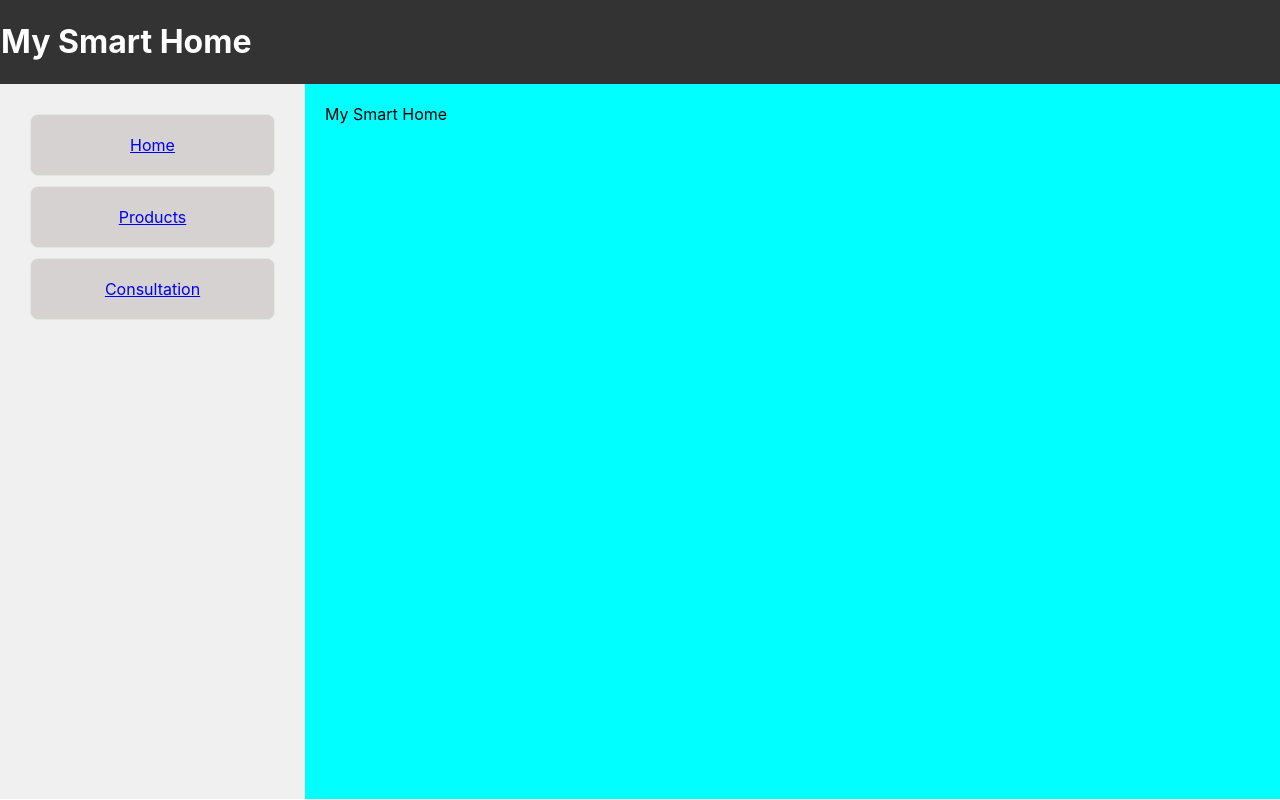
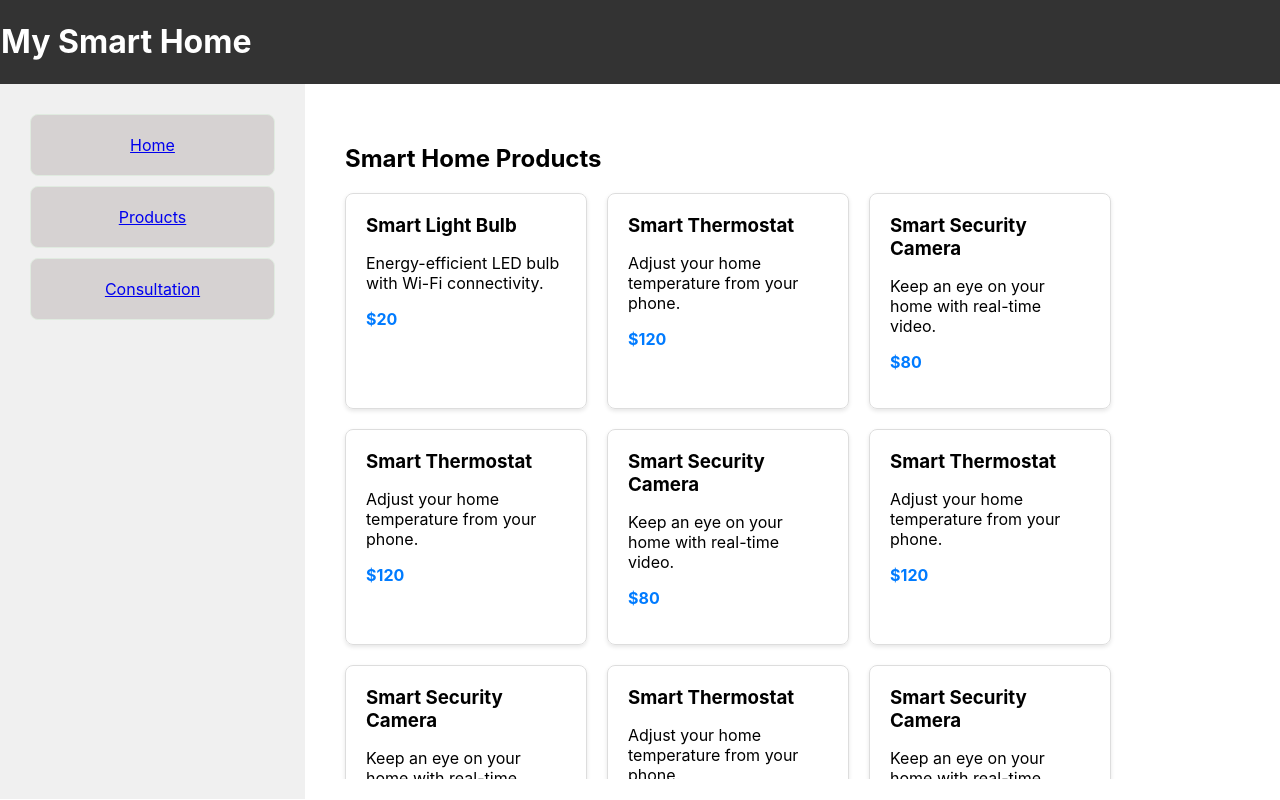
Before and after one commit to tusharchemate/my-smart-home-ui-app, a React (Create React App) app: page /products in a window 1280 px wide. Built offline with nearby package versions, Linux system fonts and the light colour scheme.

Commit message:
Added product in the app

```diff
--- a/src/App.css
+++ b/src/App.css
@@ -23,6 +23,5 @@ header {
 .content {
   flex: 1;
   padding: 20px;
-  background-color: aqua;
   display: flex;
 }
--- a/src/components/containers/MainContainer.jsx
+++ b/src/components/containers/MainContainer.jsx
@@ -10,6 +10,7 @@ import Login from "../auth/Login";
 import Register from "../auth/Register";
 import { useEffect, useState } from "react";
 import LeftSidebar from "../common/LeftSideBar";
+import Products from "../products";
 
 const MainContainer = () => {
   const [isLoggedIn, setIsLoggedIn] = useState(true); // Set to true for testing
@@ -41,7 +42,7 @@ const MainContainer = () => {
             <Routes>
               {/*Dynamically render route based on selectedRoute */}
               <Route path="/" element={<Home />} />
-              <Route path="/products" element={<Header />} />
+              <Route path="/products" element={<Products />} />
               <Route path="/register" element={<Register />} />
               <Route path="*" element={<Navigate to="/" />} />
             </Routes>
--- a/src/components/dashboard/Home.jsx
+++ b/src/components/dashboard/Home.jsx
@@ -1,5 +1,45 @@
+import "./index.css";
+
+import React from "react";
+
 const Home = () => {
-  return <div>Home</div>;
+  return (
+    <div className="home-container">
+      <div className="welcome-section">
+        <h2>Welcome, Tushar!</h2>
+      </div>
+      <div className="status-section">
+        <h3>System Status</h3>
+        <div className="status-cards">
+          <div className="status-card">
+            <h4>Security System</h4>
+            <p>Status: Armed</p>
+          </div>
+          <div className="status-card">
+            <h4>Temperature</h4>
+            <p>Current: 72°F</p>
+          </div>
+          <div className="status-card">
+            <h4>Lights</h4>
+            <p>Status: Off</p>
+          </div>
+        </div>
+      </div>
+      <div className="activity-section">
+        <h3>Recent Activities</h3>
+        <ul>
+          <li>Door locked at 8:00 PM</li>
+          <li>Living room lights turned off at 9:00 PM</li>
+          <li>Thermostat set to 72°F at 7:30 AM</li>
+        </ul>
+      </div>
+      <div className="actions-section">
+        <h3>Quick Actions</h3>
+        <button>Turn Off All Lights</button>
+        <button>Lock All Doors</button>
+      </div>
+    </div>
+  );
 };
 
 export default Home;
--- /dev/null
+++ b/src/components/dashboard/index.css
@@ -0,0 +1,39 @@
+.home-container {
+  padding: 20px;
+}
+
+.welcome-section {
+  margin-bottom: 20px;
+}
+
+.status-section,
+.activity-section,
+.actions-section {
+  margin-bottom: 20px;
+}
+
+.status-cards {
+  display: flex;
+  gap: 20px;
+}
+
+.status-card {
+  padding: 10px;
+  border: 1px solid #eee8e8;
+  border-radius: 8px;
+  width: 250px;
+}
+
+.actions-section button {
+  margin-right: 10px;
+  padding: 10px 15px;
+  border: none;
+  background-color: #007bff;
+  color: white;
+  border-radius: 5px;
+  cursor: pointer;
+}
+
+.actions-section button:hover {
+  background-color: #0056b3;
+}
--- /dev/null
+++ b/src/components/products/index.css
@@ -0,0 +1,27 @@
+.products-container {
+  padding: 20px;
+  overflow: auto;
+}
+
+.product-list {
+  display: flex;
+  gap: 20px;
+  flex-wrap: wrap;
+}
+
+.product-card {
+  border: 1px solid #ddd;
+  border-radius: 8px;
+  padding: 20px;
+  width: 200px;
+  box-shadow: 0 2px 4px rgba(0, 0, 0, 0.1);
+}
+
+.product-card h3 {
+  margin: 0 0 10px 0;
+}
+
+.product-card .price {
+  color: #007bff;
+  font-weight: bold;
+}
--- /dev/null
+++ b/src/components/products/index.jsx
@@ -0,0 +1,259 @@
+import React from "react";
+import "./index.css";
+
+const Products = () => {
+  // Example product data
+  const products = [
+    {
+      id: 1,
+      name: "Smart Light Bulb",
+      description: "Energy-efficient LED bulb with Wi-Fi connectivity.",
+      price: "$20",
+    },
+    {
+      id: 2,
+      name: "Smart Thermostat",
+      description: "Adjust your home temperature from your phone.",
+      price: "$120",
+    },
+    {
+      id: 3,
+      name: "Smart Security Camera",
+      description: "Keep an eye on your home with real-time video.",
+      price: "$80",
+    },
+    {
+      id: 2,
+      name: "Smart Thermostat",
+      description: "Adjust your home temperature from your phone.",
+      price: "$120",
+    },
+    {
+      id: 3,
+      name: "Smart Security Camera",
+      description: "Keep an eye on your home with real-time video.",
+      price: "$80",
+    },
+    {
+      id: 2,
+      name: "Smart Thermostat",
+      description: "Adjust your home temperature from your phone.",
+      price: "$120",
+    },
+    {
+      id: 3,
+      name: "Smart Security Camera",
+      description: "Keep an eye on your home with real-time video.",
+      price: "$80",
+    },
+    {
+      id: 2,
+      name: "Smart Thermostat",
+      description: "Adjust your home temperature from your phone.",
+      price: "$120",
+    },
+    {
+      id: 3,
+      name: "Smart Security Camera",
+      description: "Keep an eye on your home with real-time video.",
+      price: "$80",
+    },
+    {
+      id: 2,
+      name: "Smart Thermostat",
+      description: "Adjust your home temperature from your phone.",
+      price: "$120",
+    },
+    {
+      id: 3,
+      name: "Smart Security Camera",
+      description: "Keep an eye on your home with real-time video.",
+      price: "$80",
+    },
+    {
+      id: 2,
+      name: "Smart Thermostat",
+      description: "Adjust your home temperature from your phone.",
+      price: "$120",
+    },
+    {
+      id: 3,
+      name: "Smart Security Camera",
+      description: "Keep an eye on your home with real-time video.",
+      price: "$80",
+    },
+    {
+      id: 2,
+      name: "Smart Thermostat",
+      description: "Adjust your home temperature from your phone.",
+      price: "$120",
+    },
+    {
+      id: 3,
+      name: "Smart Security Camera",
+      description: "Keep an eye on your home with real-time video.",
+      price: "$80",
+    },
+    {
+      id: 2,
+      name: "Smart Thermostat",
+      description: "Adjust your home temperature from your phone.",
+      price: "$120",
+    },
+    {
+      id: 3,
+      name: "Smart Security Camera",
+      description: "Keep an eye on your home with real-time video.",
+      price: "$80",
+    },
+    {
+      id: 2,
+      name: "Smart Thermostat",
+      description: "Adjust your home temperature from your phone.",
+      price: "$120",
+    },
+    {
+      id: 3,
+      name: "Smart Security Camera",
+      description: "Keep an eye on your home with real-time video.",
+      price: "$80",
+    },
+    {
+      id: 2,
+      name: "Smart Thermostat",
+      description: "Adjust your home temperature from your phone.",
+      price: "$120",
+    },
+    {
+      id: 3,
+      name: "Smart Security Camera",
+      description: "Keep an eye on your home with real-time video.",
+      price: "$80",
+    },
+    {
+      id: 2,
+      name: "Smart Thermostat",
+      description: "Adjust your home temperature from your phone.",
+      price: "$120",
+    },
+    {
+      id: 3,
+      name: "Smart Security Camera",
+      description: "Keep an eye on your home with real-time video.",
+      price: "$80",
+    },
+    {
+      id: 2,
+      name: "Smart Thermostat",
+      description: "Adjust your home temperature from your phone.",
+      price: "$120",
+    },
+    {
+      id: 3,
+      name: "Smart Security Camera",
+      description: "Keep an eye on your home with real-time video.",
+      price: "$80",
+    },
+    {
+      id: 2,
+      name: "Smart Thermostat",
+      description: "Adjust your home temperature from your phone.",
+      price: "$120",
+    },
+    {
+      id: 3,
+      name: "Smart Security Camera",
+      description: "Keep an eye on your home with real-time video.",
+      price: "$80",
+    },
+    {
+      id: 2,
+      name: "Smart Thermostat",
+      description: "Adjust your home temperature from your phone.",
+      price: "$120",
+    },
+    {
+      id: 3,
+      name: "Smart Security Camera",
+      description: "Keep an eye on your home with real-time video.",
+      price: "$80",
+    },
+    {
+      id: 2,
+      name: "Smart Thermostat",
+      description: "Adjust your home temperature from your phone.",
+      price: "$120",
+    },
+    {
+      id: 3,
+      name: "Smart Security Camera",
+      description: "Keep an eye on your home with real-time video.",
+      price: "$80",
+    },
+    {
+      id: 2,
+      name: "Smart Thermostat",
+      description: "Adjust your home temperature from your phone.",
+      price: "$120",
+    },
+    {
+      id: 3,
+      name: "Smart Security Camera",
+      description: "Keep an eye on your home with real-time video.",
+      price: "$80",
+    },
+    {
+      id: 2,
+      name: "Smart Thermostat",
+      description: "Adjust your home temperature from your phone.",
+      price: "$120",
+    },
+    {
+      id: 3,
+      name: "Smart Security Camera",
+      description: "Keep an eye on your home with real-time video.",
+      price: "$80",
+    },
+    {
+      id: 2,
+      name: "Smart Thermostat",
+      description: "Adjust your home temperature from your phone.",
+      price: "$120",
+    },
+    {
+      id: 3,
+      name: "Smart Security Camera",
+      description: "Keep an eye on your home with real-time video.",
+      price: "$80",
+    },
+    {
+      id: 2,
+      name: "Smart Thermostat",
+      description: "Adjust your home temperature from your phone.",
+      price: "$120",
+    },
+    {
+      id: 3,
+      name: "Smart Security Camera",
+      description: "Keep an eye on your home with real-time video.",
+      price: "$80",
+    },
+  ];
+
+  return (
+    <div className="products-container">
+      <h2>Smart Home Products</h2>
+      <div className="product-list">
+        {products.map((product) => (
+          <div key={product.id} className="product-card">
+            <h3>{product.name}</h3>
+            <p>{product.description}</p>
+            <p className="price">{product.price}</p>
+          </div>
+        ))}
+      </div>
+    </div>
+  );
+};
+
+export default Products;
```
